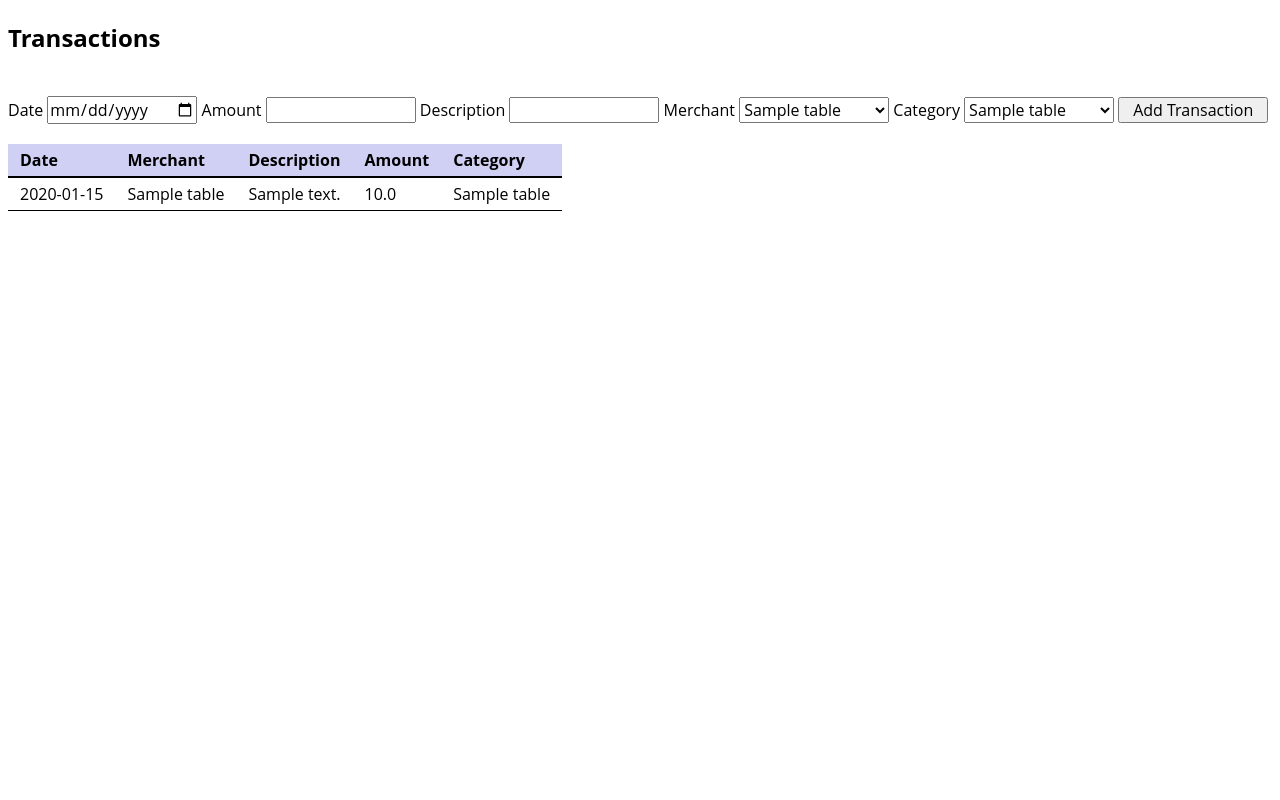
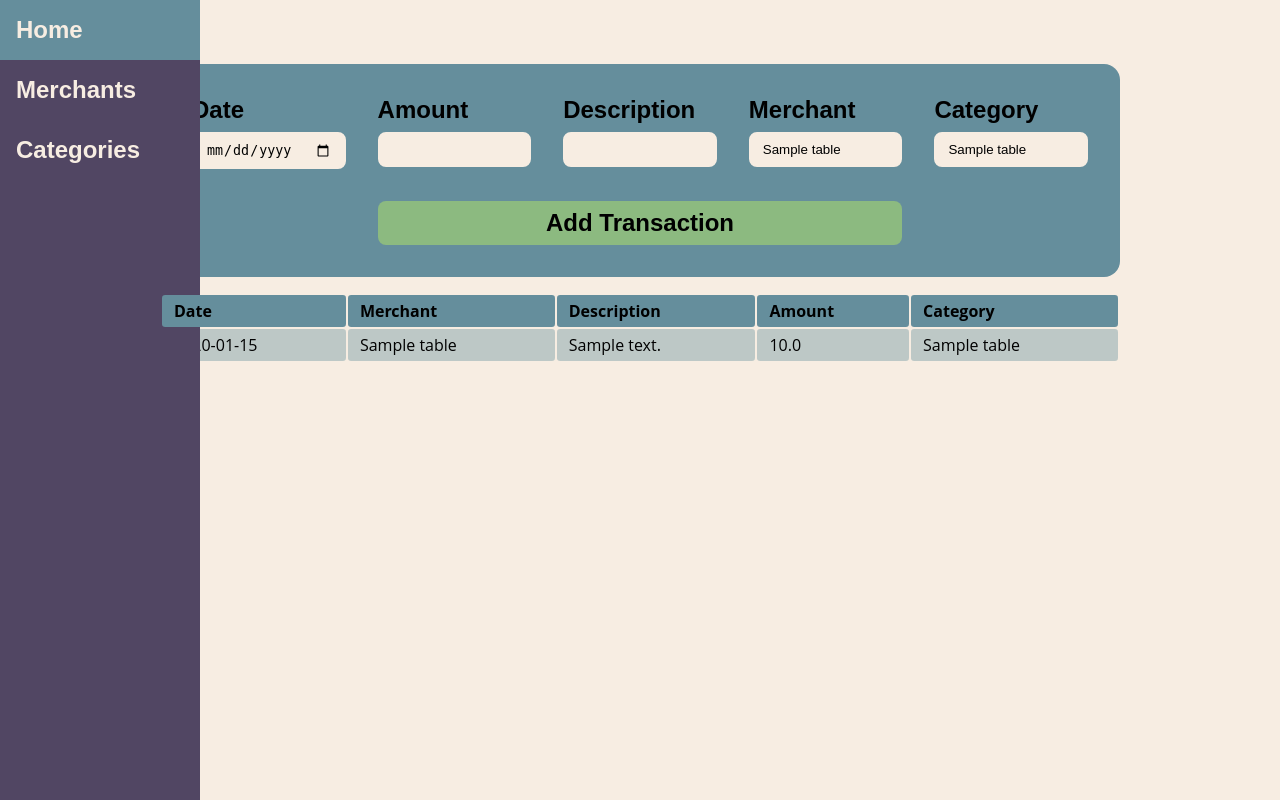
Before and after one commit to austin-hallSCS/budget_app, a Flask app: page / in a window 1280 px wide. Run offline with Flask 3, Linux system fonts and the light colour scheme; tables that the repository leaves empty hold one stand-in row (values such as "Sample post").

Commit message:
CSS/design

```diff
--- a/budget/static/style.css
+++ b/budget/static/style.css
@@ -1,24 +1,60 @@
+.sidebar {
+    margin: 0;
+    padding: 0;
+    width: 200px;
+    background-color: #514663;
+    position: fixed;
+    height: 100%;
+    overflow: auto;
+    font: bold 1.5rem sans-serif;
+}
+
+.sidebar a {
+    display: block;
+    color: #F7EDE2;
+    padding: 16px;
+    text-decoration: none;
+    transition: background-color 0.5s;
+}
+
+.sidebar a:hover {
+    background-color: #658E9C;
+}
+
 body {
+    margin: 0;
     font-family: 'Open Sans', sans-serif;
-    line-height: 1.5
+    line-height: 1.5;
+    background-color: #F7EDE2;
+}
+
+main {
+    margin: 0 auto;
+    padding: 4rem 0;
+    width: 90%;
+    max-width: 60rem;
 }
 
 table {
     text-align: left;
-    border-collapse: collapse;
-    --color: #d0d0f5;
+    margin: 1rem 0rem;
+    --color: #658E9C;
+    width: 100%
+
 }
 
 thead {
-    border-block-end: 2px solid;
     background: var(--color);
     position: sticky;
     left: 0;
-    border-inline-end: none;
+}
+
+tbody tr:nth-child(odd) {
+    background: color-mix(in srgb, var(--color), transparent 60%);
 }
 
 tbody tr:nth-child(even) {
-    background: color-mix(in srgb, var(--color), transparent 60%);
+    background: color-mix(in srgb, var(--color), transparent 40%);
 }
 
 tr {
@@ -27,6 +63,7 @@ tr {
 
 th,
 td {
+    border-radius: .20rem;
     padding: 0.25rem 0.75rem;
 }
 
@@ -36,17 +73,56 @@ caption {
 }
 
 form {
-    padding: 1.25rem 0rem;
+    box-sizing: border-box;
+    padding: 2rem;
+    border-radius: 1rem;
+    background-color: #658E9C;
+    display: grid;
+    grid-template-columns: 1fr 1fr 1fr 1fr 1fr;
+    gap: 2rem;
 }
 
+.submit-button {
+    grid-column: 2 / span 3;
+}
+
+
+label {
+    display: inline-block;
+    font: bold 1.5rem sans-serif;
+    margin-bottom: 0.5rem;
+}
 button,
 input,
-select,
-text {
-    font-family: inherit;
-    font-size: 100%;
-    width: 150px;
+select {
+    -webkit-appearance: none;
+    -moz-appearance: none;
+    appearance: none;
+    background-color: transparent;
+    border: none;
     padding: 0;
     margin: 0;
     box-sizing: border-box;
 }
+
+input,
+select {
+    border: 2px solid #F7EDE2;
+    background-color: #F7EDE2;
+    border-radius: .50rem;
+    display: block;
+    box-sizing: border-box;
+    width: 100%;
+    padding: 0.5rem 0.75rem;
+}
+
+input[type="submit"] {
+    border: #8CBA80;
+    background-color: #8CBA80;
+    font: bold 1.5rem sans-serif;
+    transition: background-color 0.5s;
+}
+
+input[type="submit"]:hover {
+    background-color: #a6dd99;
+}
--- a/budget/templates/base.html
+++ b/budget/templates/base.html
@@ -1,10 +1,18 @@
 <!DOCTYPE html>
 <link rel="stylesheet" href="{{ url_for('static', filename='style.css') }}">
-<title>{% block title %}{% endblock %} - Budget</title>
+<title>Budget</title>
+
+<div class="sidebar">
+    <a href="{{ url_for('transactions.index') }}">Home</a>
+    <a href="">Merchants</a>
+    <a href="">Categories</a>
+</div>
 
 <section class="content">
     <header>
         {% block header %}{% endblock %}
     </header>
-    {% block content %}{% endblock %}
+    <main>
+        {% block content %}{% endblock %}
+    </main>
 </section>
--- a/budget/templates/transactionsview.html
+++ b/budget/templates/transactionsview.html
@@ -1,31 +1,40 @@
 {% extends "base.html" %}
-
-{% block header %}
-    <h1>{% block title %}Transactions{% endblock %}</h1>
-{% endblock %}
 
 {% block content %}
     <form method="post">
+        <div>
             <label for="date">Date</label>
             <input type="date" name="date" id="date" required>
+        </div>
+        <div>
             <label for="amount">Amount</label>
             <input type="number" step="0.01" name="amount" id="amount" required>
+        </div>
+        <div>
             <label for="description">Description</label>
             <input type="text" name="description" id="description">
+        </div>
+        <div>
             <label for="merchant_select">Merchant</label>
             <select name="merchant_select" id="merchant_select" required>
                 {% for merchant in merchants %}
                     <option value="{{ merchant }}">{{ merchant }}</option>
                 {% endfor %}
             </select>
+        </div>
+        <div>
             <label for="category_select">Category</label>
             <select name="category_select" id="category_select" required>
                 {% for category in categories %}
                     <option value="{{ category }}">{{ category }}</option>
                 {% endfor %}
             </select>
+        </div>
+        <div class="submit-button">
             <input type="submit" value="Add Transaction">
+        </div>
     </form>
+    <div>
         <table class="table">
             <thead class="table_header">
                 <tr>
@@ -48,4 +57,5 @@
                 {% endfor %}
             </tbody>
         </table>
+    </div>
 {% endblock %}
```
Lines whose indentation alone changed are shown as unchanged.
